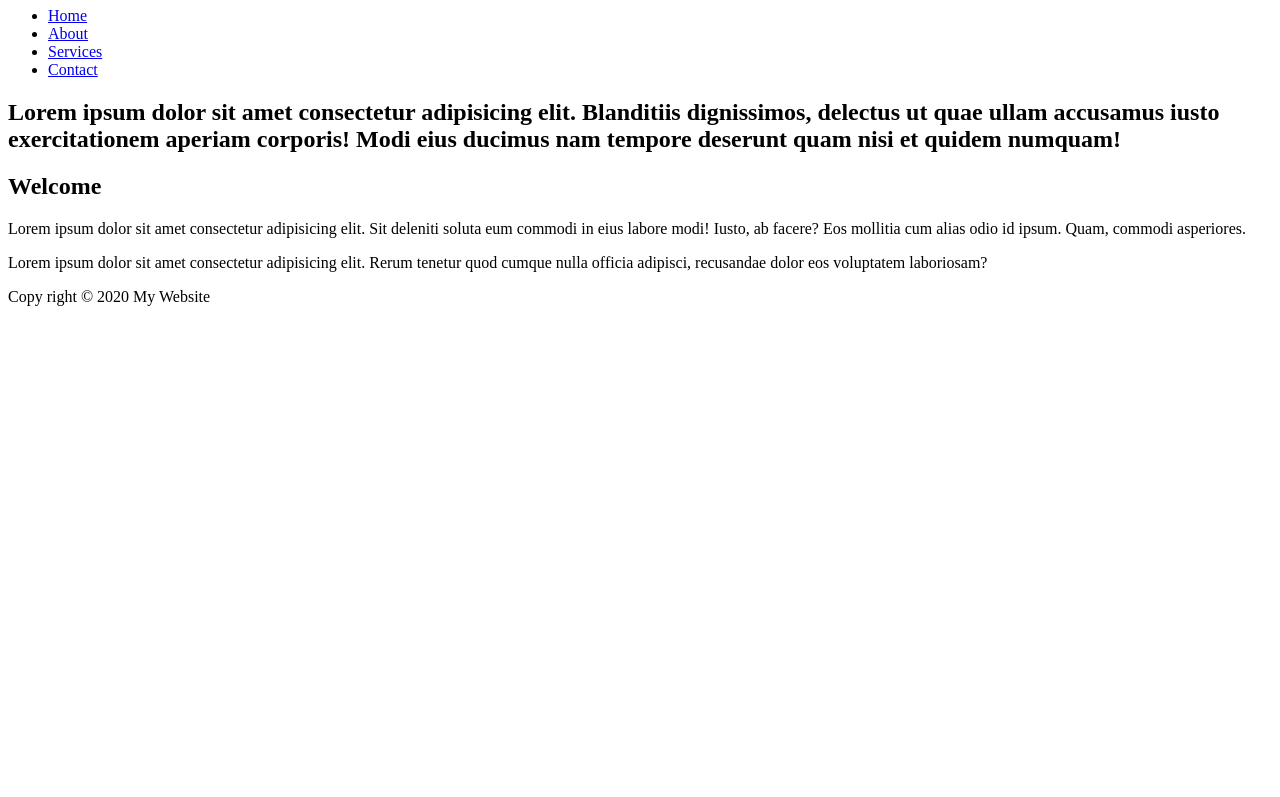
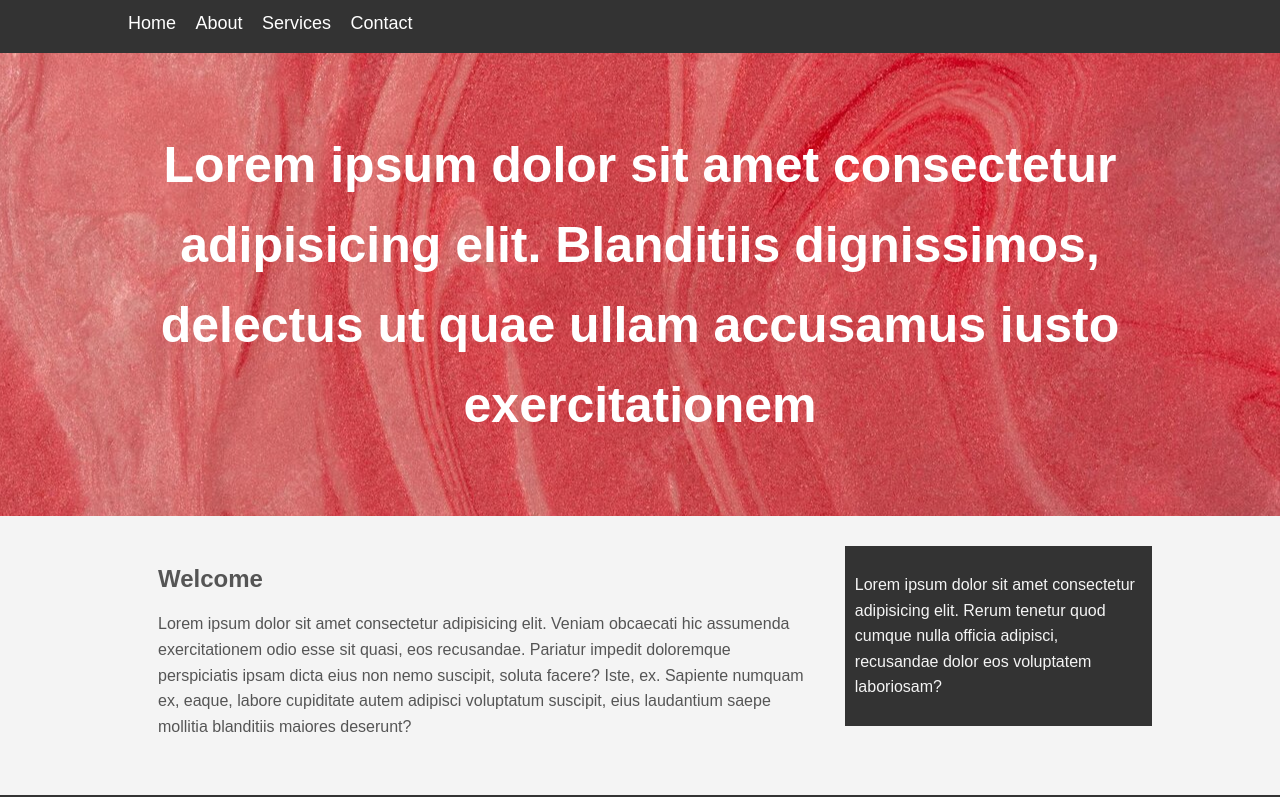
Before and after one commit to Leoomaii/First-Website, a plain HTML site: page index.html in a window 1280 px wide. Shown: the part 73-870 px from the top of the page. Before the commit the page ends 800 px from the top, so only its background shows below. Drawn offline with Linux system fonts and the light colour scheme.

Commit message:
CSS ADDED to website

```diff
--- a/CSS/style.css
+++ b/CSS/style.css
@@ -0,0 +1,88 @@
+body {
+  background-color: #f4f4f4;
+  color: #555;
+  font-family: Arial, Helvetica, sans-serif;
+  font-size: 16px;
+  line-height: 1.6em;
+  margin: 0;
+}
+
+.container {
+  width: 80%;
+  margin: auto;
+  overflow: hidden;
+}
+
+#main-header {
+  background-color: coral;
+  color: #fff;
+}
+
+#nav-bar{
+    background-color: #333;
+    color: #fff;
+}
+
+#nav-bar ul{
+    padding: 0;
+    list-style: none;
+}
+
+#nav-bar li{
+    display: inline;
+}
+
+#nav-bar a{
+    color: white;
+    text-decoration: none;
+    font-size: 18px;
+    padding-right: 15px;
+}
+
+#showcase{
+    background-image: url(../images/pink-coral-abstract-background_553022-208.jpg);
+    background-position: center right;
+    min-height: 300px;
+    margin-bottom: 30px;
+    text-align: center;
+}
+
+#showcase h1{
+    color: #fff;
+    font-size: 50px;
+    line-height: 1.6em;
+    padding: 30px;
+}
+
+#main{
+    float: left;
+    width: 70%;
+    padding: 0 30px;
+    box-sizing: border-box;
+}
+#sidebar{
+    float: right;
+    width: 30%;
+    background: #333;
+    color: #f4f4f4;
+    padding: 10px;
+    box-sizing: border-box;
+}
+
+#main-footer{
+    background-color: #333;
+    color: #fff;
+    padding: 20px;
+    margin-top: 40px;
+}
+
+@media(max-width:600px){
+    #main{
+        width: 100%;
+        float: none;
+    }
+    #sidebar{
+        width: 100%;
+        float: none;
+    }
+}
--- a/index.html
+++ b/index.html
@@ -8,11 +8,11 @@
     <link rel="stylesheet" href="CSS/style.css" type="text/css" />
   </head>
   <body>
-    <head id="main-header">
+    <header id="main-header">
       <div class="container">
         <h1>My Website</h1>
       </div>
-    </head>
+    </header>
     <nav id="nav-bar">
       <div class="container">
         <ul>
@@ -29,8 +29,6 @@
         <h1>
           Lorem ipsum dolor sit amet consectetur adipisicing elit. Blanditiis
           dignissimos, delectus ut quae ullam accusamus iusto exercitationem
-          aperiam corporis! Modi eius ducimus nam tempore deserunt quam nisi et
-          quidem numquam!
         </h1>
       </div>
     </section>
@@ -38,9 +36,12 @@
       <section id="main">
         <h1>Welcome</h1>
         <p>
-          Lorem ipsum dolor sit amet consectetur adipisicing elit. Sit deleniti
-          soluta eum commodi in eius labore modi! Iusto, ab facere? Eos mollitia
-          cum alias odio id ipsum. Quam, commodi asperiores.
+          Lorem ipsum dolor sit amet consectetur adipisicing elit. Veniam
+          obcaecati hic assumenda exercitationem odio esse sit quasi, eos
+          recusandae. Pariatur impedit doloremque perspiciatis ipsam dicta eius
+          non nemo suscipit, soluta facere? Iste, ex. Sapiente numquam ex,
+          eaque, labore cupiditate autem adipisci voluptatum suscipit, eius
+          laudantium saepe mollitia blanditiis maiores deserunt?
         </p>
       </section>
       <aside id="sidebar">
@@ -52,7 +53,7 @@
       </aside>
     </div>
     <footer id="main-footer">
-        <p>Copy right &copy; 2020 My Website</p>
+      <p>Copy right &copy; 2020 My Website</p>
     </footer>
   </body>
 </html>
```
Also changed, not shown: images/pink-coral-abstract-background_553022-208.jpg (added).
